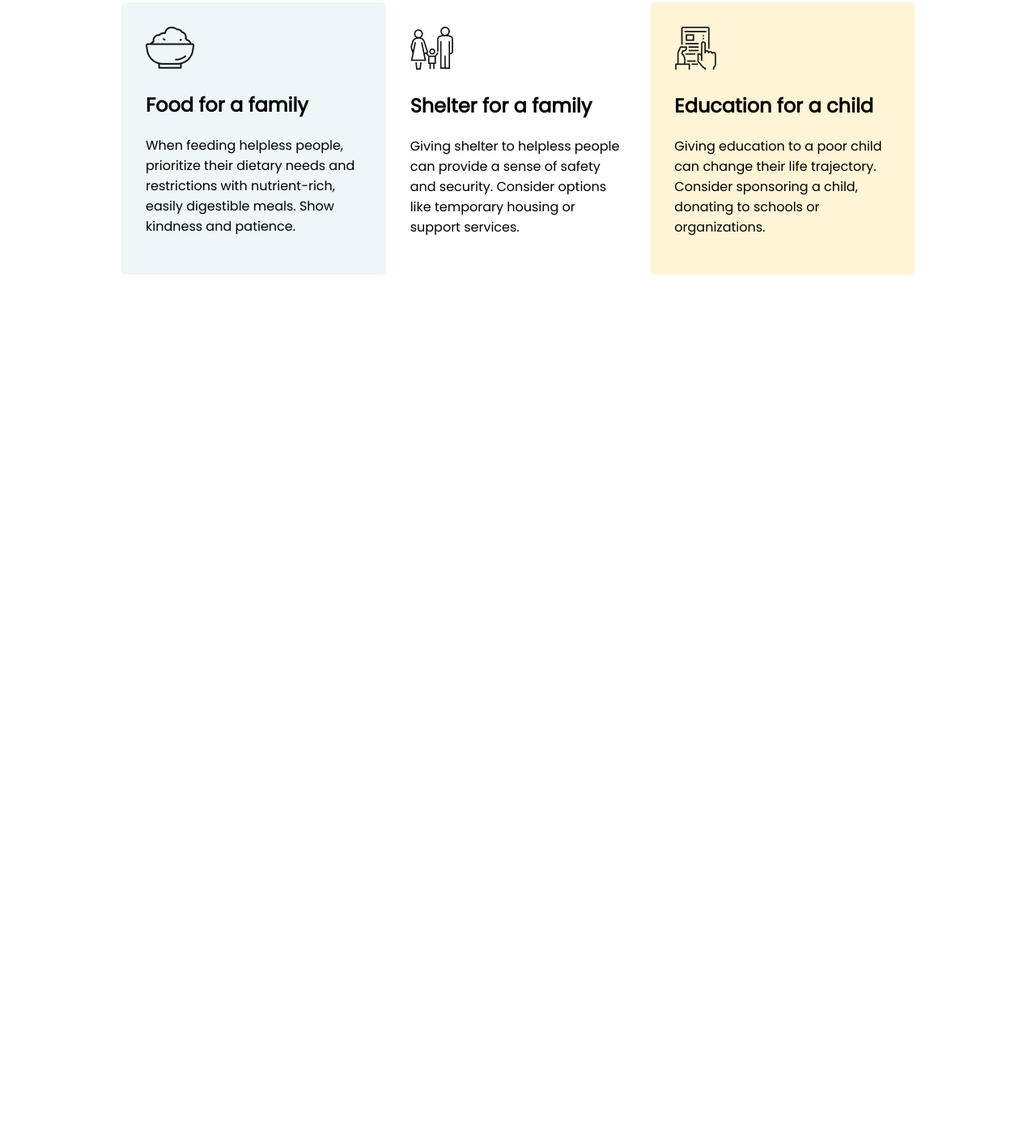
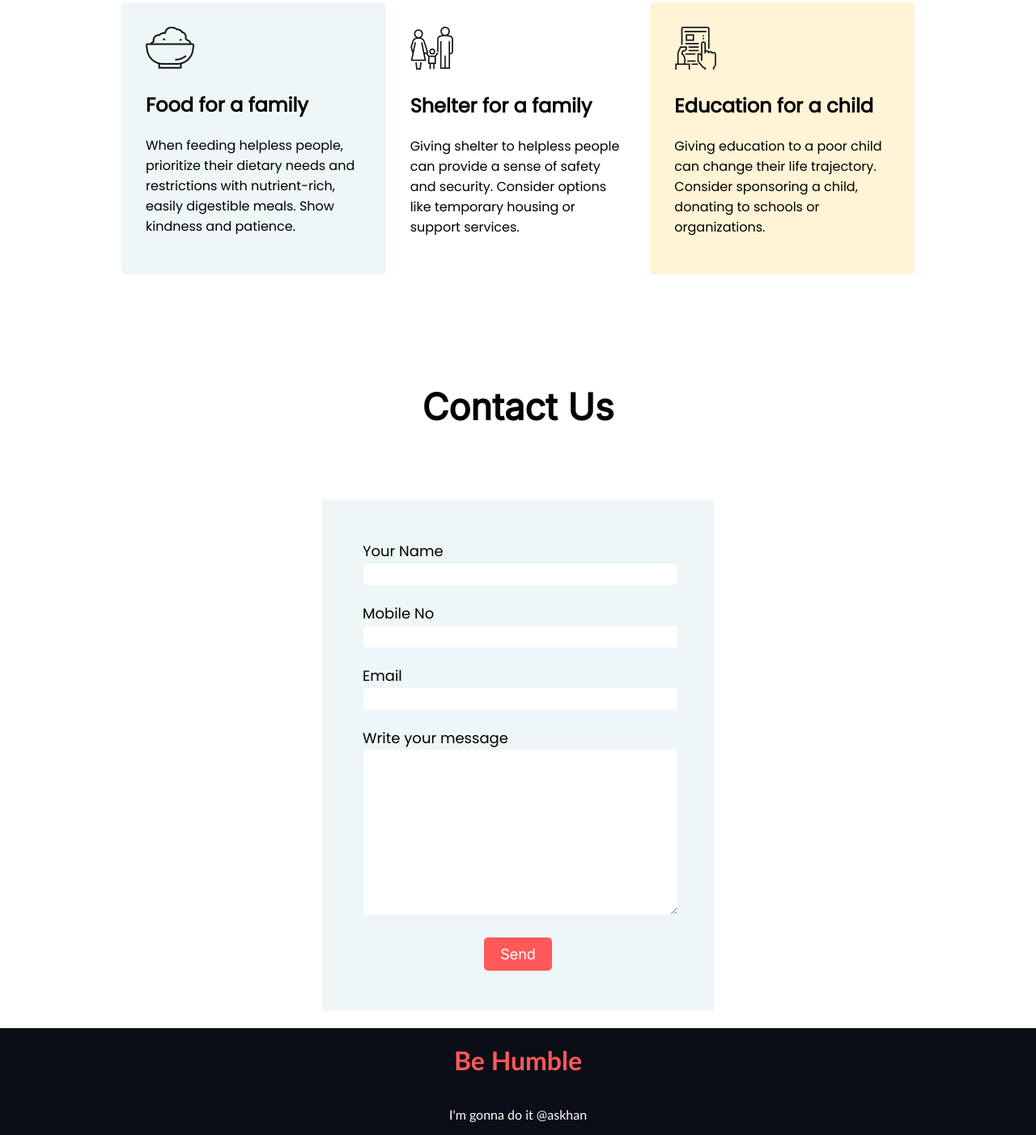
Before and after one commit to abu-shaif-khan/Donate_today, a plain HTML site: page index.html in a window 1280 px wide. Shown: the part 1639-3041 px from the top of the page at 81% size. Before the commit the page ends 1978 px from the top, so only its background shows below. Drawn offline with Linux system fonts and the light colour scheme.

Commit message:
projec done

```diff
--- a/index.html
+++ b/index.html
@@ -37,7 +37,7 @@
             <div class="card_item">1000tk</div>
             <div class="card_item">5000tk</div>
         </div>
-        <form action="">
+        <form action="" class="donate_form">
             <input type="number" placeholder="Other Amount (Taka)">
             <button class="donate_now_btn">Donate Now</button>
         </form>
@@ -67,5 +67,32 @@
         </div>
     </section>
     <!-- Donate plan section end -->
+
+    <!-- Contact Us start -->
+    <section class="donate_today">
+        <h1>Contact Us</h1>
+        <div class="contact_container">
+            <form action="" class="contact_form">
+                <label>Your Name</label><br>
+                <input type="text"><br>
+                <label>Mobile No</label><br>
+                <input type="text"><br>
+                <label>Email</label><br>
+                <input type="email"><br>
+                <label>Write your message</label><br>
+                <textarea name="" id="" cols="30" rows="10"></textarea>
+                <button class="donate_now_btn">Send</button>
+            </form>
+        </div>
+    </section>
+    <!-- Contact Us end -->
+
+    <!-- footer section start -->
+    <footer>
+        <h1>Be Humble</h1>
+        <p>I'm gonna do it @askhan</p>
+    </footer>
+    <!-- footer section end -->
+
 </body>
 </html>
--- a/styles/main.css
+++ b/styles/main.css
@@ -81,12 +81,12 @@ body{
     border: 3px solid #FF5959;
     ;
 }
-.donate_today form{
+.donate_form{
     display: inline-block;
     text-align: center;
     margin-top: 20px;
 }
-.donate_today form input{
+.donate_form input{
     width: 770px;
     display: inline-block;
     text-align: center;
@@ -156,3 +156,45 @@ body{
 .plan_item_2{
     background-color: #FFF4D6;
 }
+
+.contact_container{
+    width: 30%;
+    margin: 50px auto 0px;
+    background-color: #EEF6F7;
+    padding: 50px 50px;
+}
+.contact_form{
+    font-family: 'Poppins';
+    font-size: 18px;
+    font-weight: 500;
+    text-align: left;
+
+}
+.contact_form input{
+    border: 1px solid #EEF6F7;
+    border-radius: 5px;
+    width: 100%;
+    height: 25px;
+    margin-bottom: 20px;
+}
+.contact_form textarea{
+    border: 1px solid #EEF6F7;
+    border-radius: 5px;
+    width: 100%;
+    height: 200px;
+}
+
+footer{
+    text-align: center;
+    font-family:'Trebuchet MS', 'Lucida Sans Unicode', 'Lucida Grande', 'Lucida Sans', Arial, sans-serif;
+    background-color: #0B0D17;
+    margin-bottom: 0;
+}
+footer h1{
+    color: #FF5959;
+    padding-top: 20px;
+}
+footer p{
+    color: #ffffff;
+    display: inline-block;
+}
```
